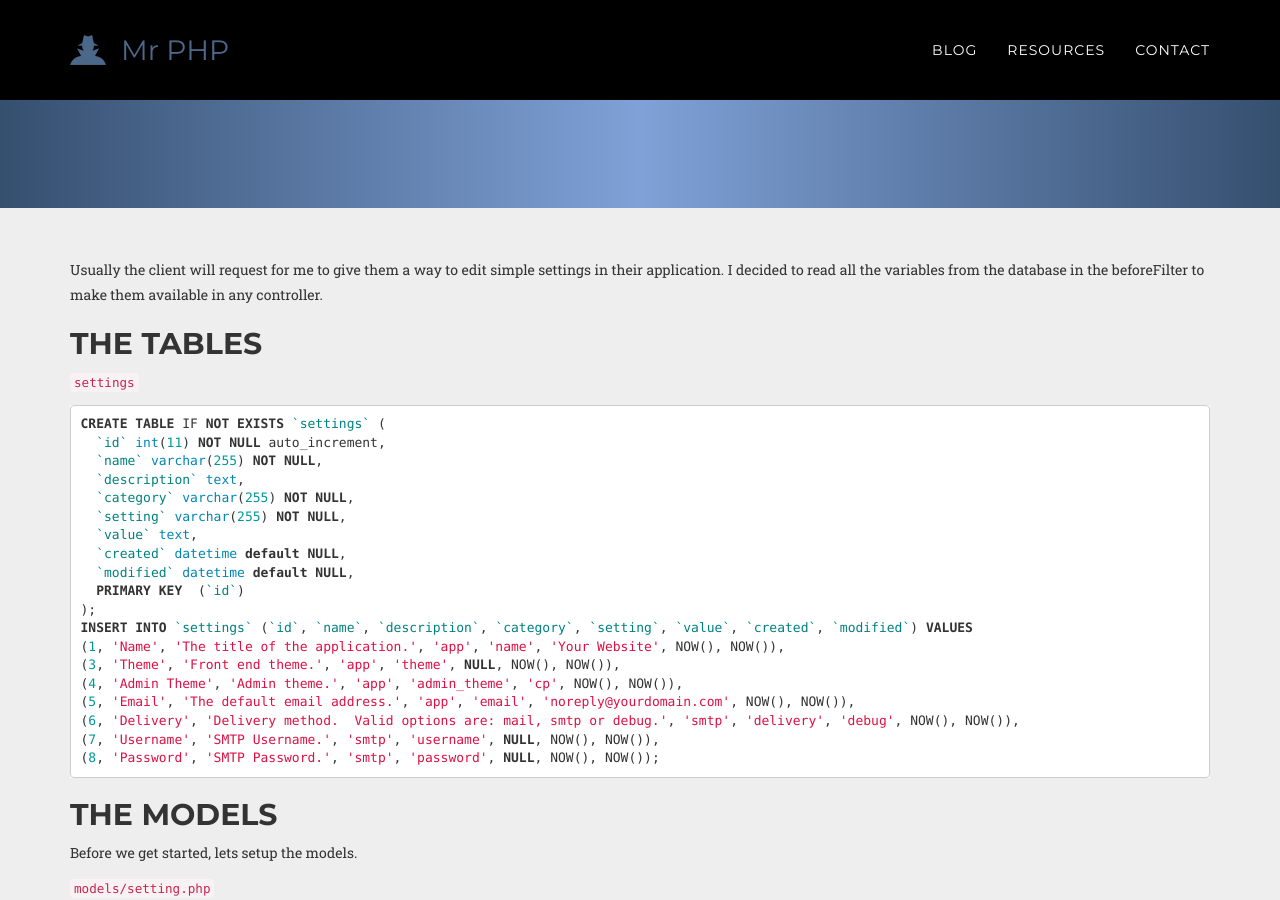
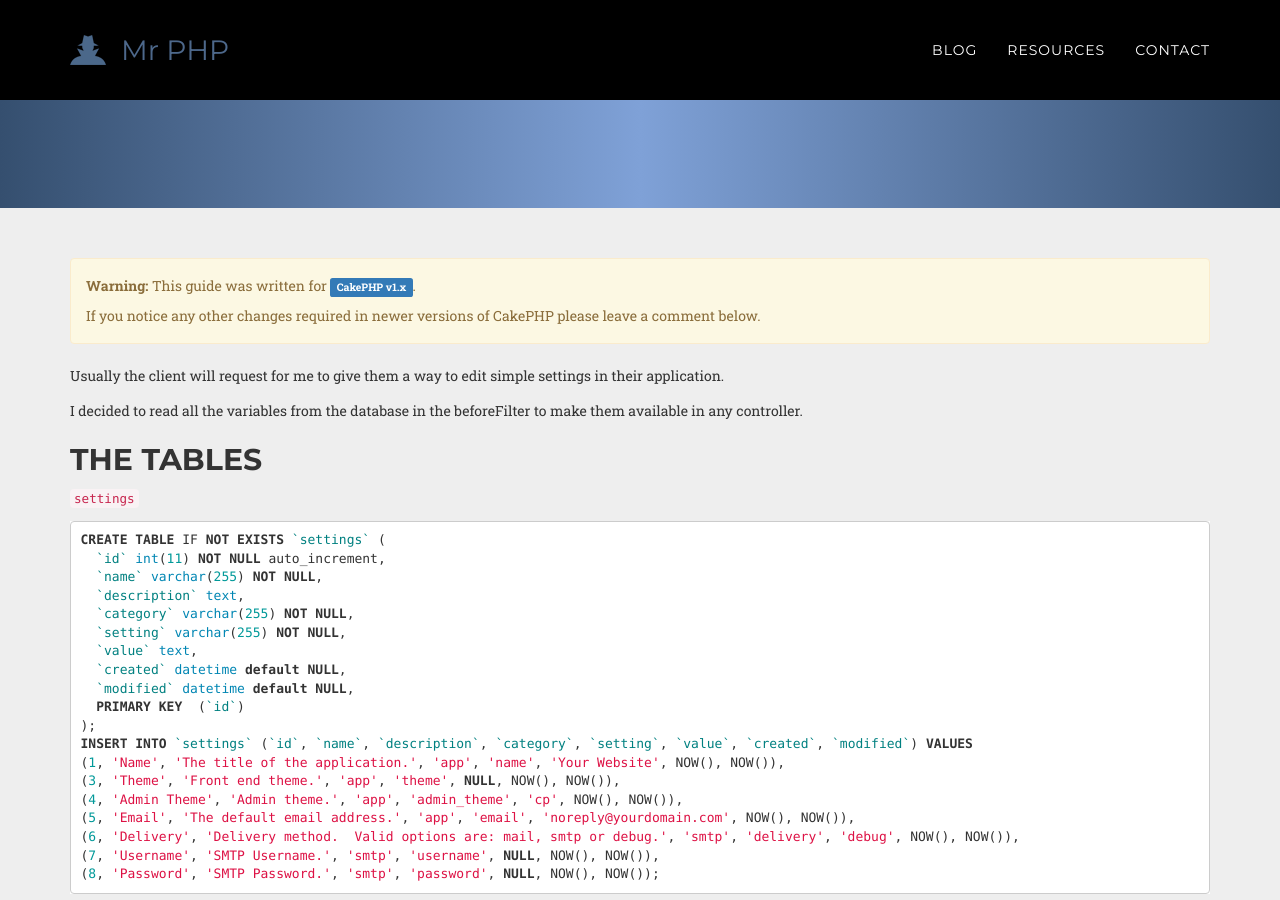
Before and after one commit to mr-php/mr-php.github.io, a Jekyll site: the page built from _posts/2008-10-04-admin-editable-settings-and-theme-in-cakephp.md, in a window 1280 px wide and 900 px high, scrolled down 325 px. Built offline with Jekyll 4.4.1, drawn with Linux system fonts in a browser that asks for light colours; nearby versions of some CDN libraries; some web fonts are replaced; Markdown is read by kramdown in place of the engine named in the settings; comment, search, counter and statistics services are not loaded.

Commit message:
Update 2008-10-04-admin-editable-settings-and-theme-in-cakephp.md

```diff
--- a/_posts/2008-10-04-admin-editable-settings-and-theme-in-cakephp.md
+++ b/_posts/2008-10-04-admin-editable-settings-and-theme-in-cakephp.md
@@ -1,6 +1,7 @@
 ---
 layout: post
 title: Admin Editable Settings and Theme in CakePHP
+excerpt: Usually the client will request for me to give them a way to edit simple settings in their application. I decided to read all the variables from the database in the beforeFilter to make them available in any controller.
 tags: [cakephp]
 redirect_from:
 - /blog/admin-editable-settings-and-theme-cakephp/
@@ -8,7 +9,13 @@
 - /code/admin-editable-settings-and-theme-in-cakephp/
 ---
 
+<div class="alert alert-warning" role="alert">
+	<p><strong>Warning:</strong> This guide was written for <span class="label label-primary">CakePHP v1.x</span>.</p>
+	<p>If you notice any other changes required in newer versions of CakePHP please leave a comment below.</p>
+</div>
+
 Usually the client will request for me to give them a way to edit simple settings in their application.
+
 I decided to read all the variables from the database in the beforeFilter to make them available in any controller.
 
 <!--break-->
```
